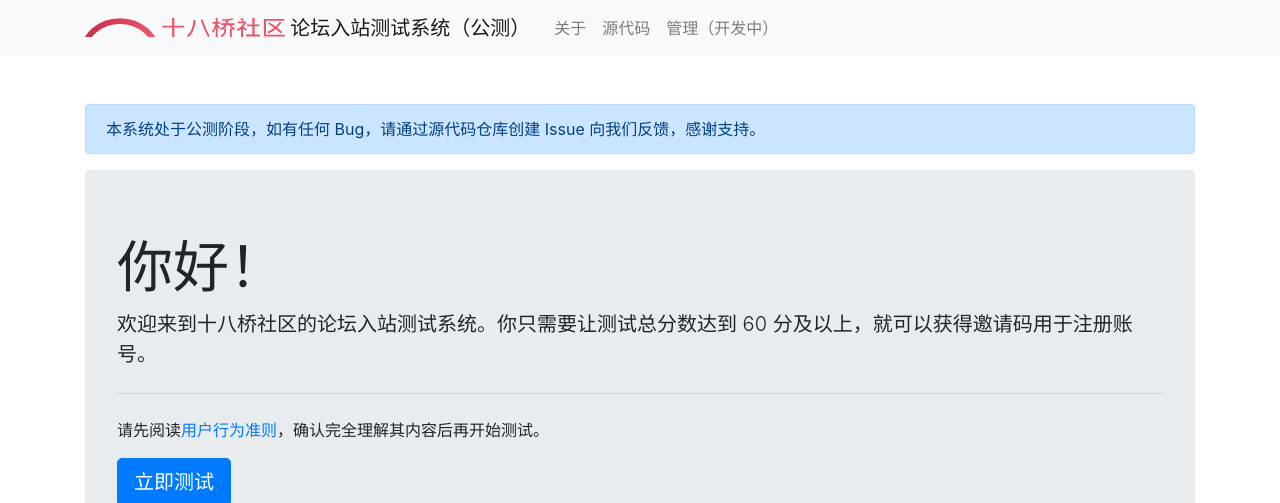
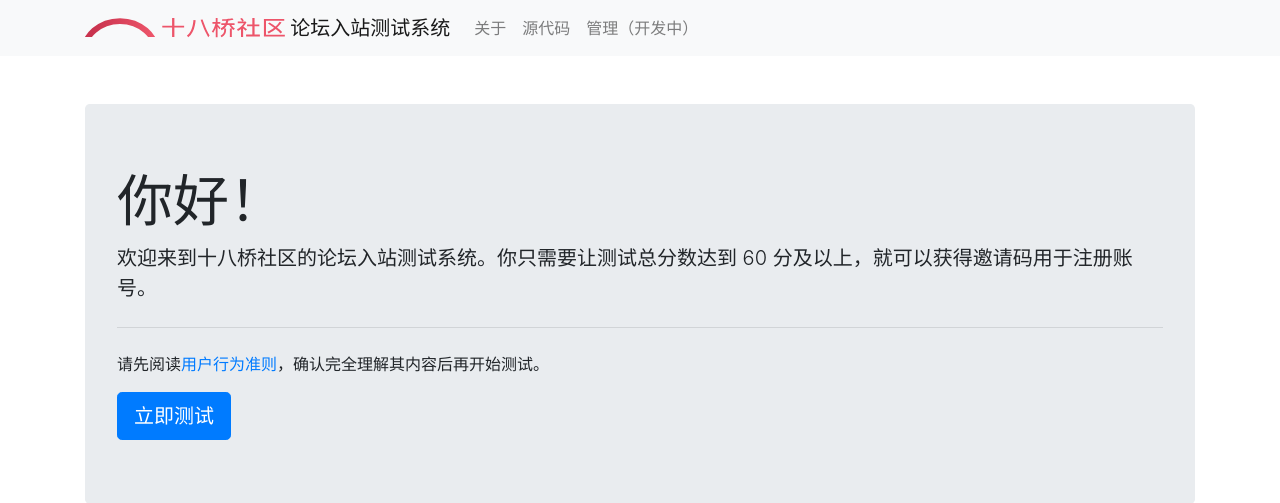
Before and after one commit to bridgeeighteen/b18-exam, a PHP site: page / in a window 1280 px wide. Shown: the top 503 px of the page. Run offline with PHP 8.4, Linux system fonts and the light colour scheme; some libraries are stand-ins or nearby versions.

Commit message:
hotfix: 去除公测标识 (1.0.0)

```diff
--- a/views/nav.php
+++ b/views/nav.php
@@ -4,7 +4,7 @@
             <a class="navbar-brand" href="index.php">
                 <img src="./views/assets/logo_text.svg" height="25" class="d-inline-block align-text-bottom"
                     alt="十八桥社区">
-                论坛入站测试系统（公测）
+                论坛入站测试系统
             </a>
             <button class="navbar-toggler" type="button" data-toggle="collapse" data-target="#navbarNav"
                 aria-controls="navbarNav" aria-expanded="false" aria-label="Toggle navigation">
@@ -20,7 +20,7 @@
                         <a class="nav-link" href="https://github.com/bridgeeighteen/b18-exam">源代码</a>
                     </li>
                     <li class="nav-item">
-                        <a class="nav-link" href="/admin/" disabled>管理（开发中）</a>
+                        <a class="nav-link" href="#">管理（开发中）</a>
                     </li>
                 </ul>
             </div>
@@ -29,9 +29,6 @@
     <div class="container">
         <div class="row justify-content-center mt-5">
             <div class="col">
-                <div class="alert alert-primary" role="alert">
-                    本系统处于公测阶段，如有任何 Bug，请通过源代码仓库创建 Issue 向我们反馈，感谢支持。
-                </div>
 <?php
 if (isset($_GET["old_domain"]) && $_GET["old_domain"] == "1") {
     echo '                <div class="alert alert-primary" role="alert">"';
```
Also changed, not shown: admin/views/nav.php (+2 -5 lines).
